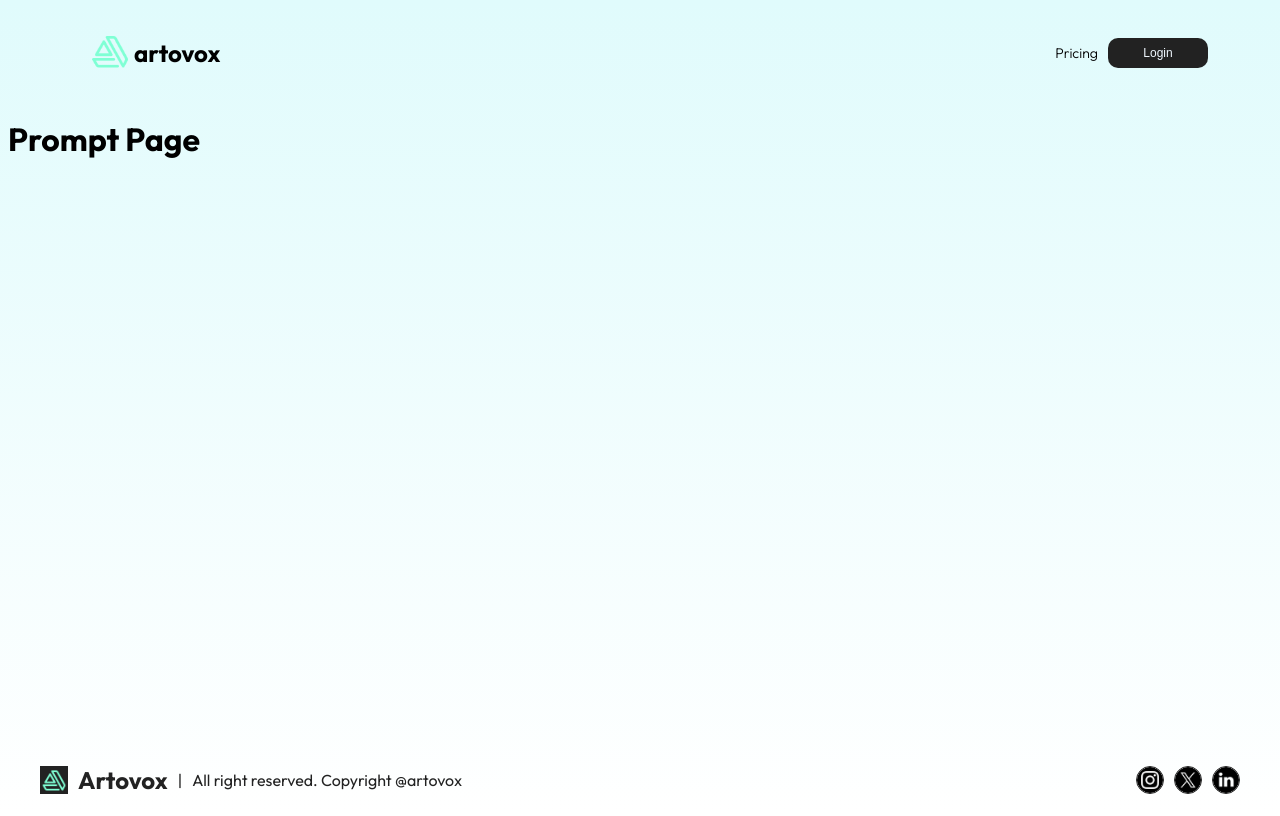
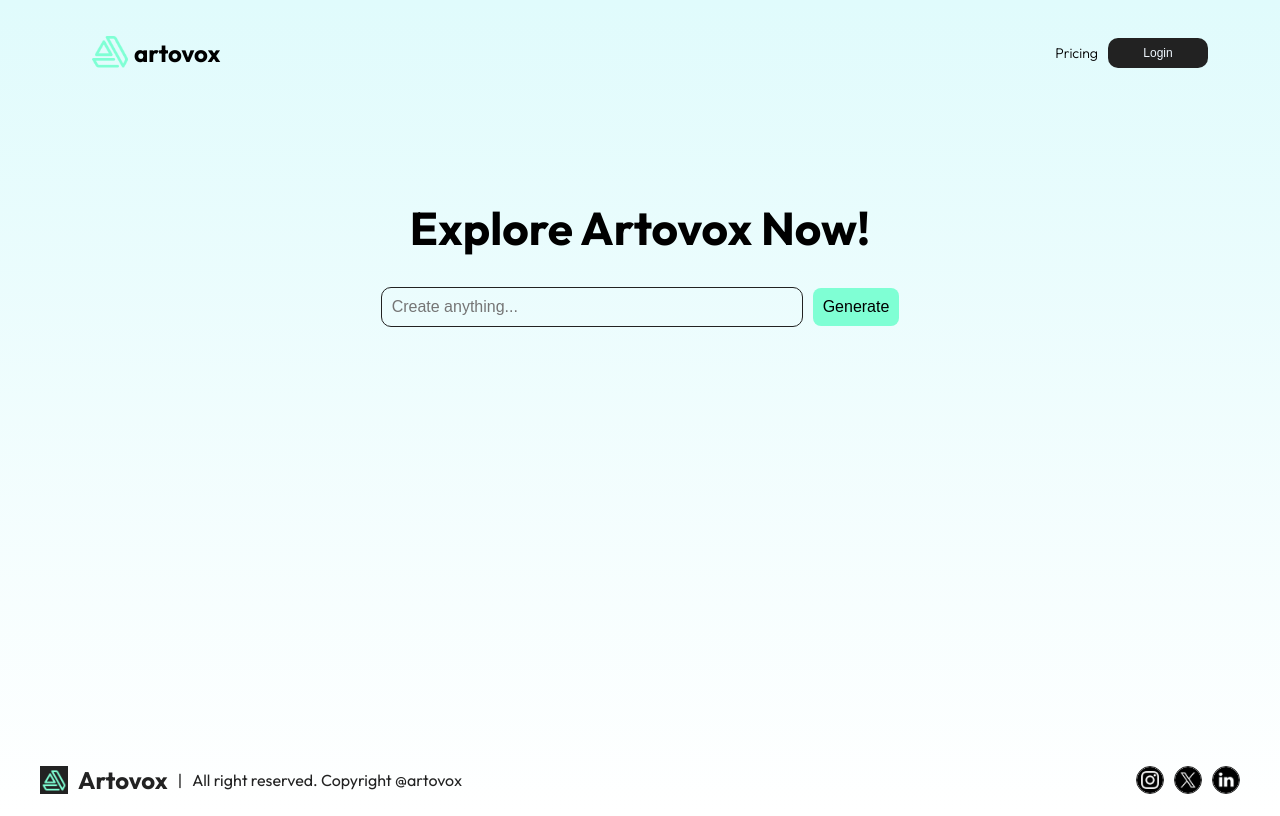
Before and after one commit to afsalshamsudeen/artovox, a React (Vite) app: page /prompt in a window 1280 px wide. Shown: the top 816 px of the page. Built offline with nearby package versions, Linux system fonts and the light colour scheme.

Commit message:
Promp Page Added

```diff
--- a/src/pages/PromptPage.jsx
+++ b/src/pages/PromptPage.jsx
@@ -1,10 +1,68 @@
+import styled from 'styled-components'
 
 
+const Container = styled.div`
+    display: flex;
+    flex-direction: column;
+    align-items: center;
+    justify-content: center;
+    margin-top: 70px;
+
+
+    h1{
+      font-size: 46px;
+
+    }
+`;
+const PromptWrapper = styled.div`
+    display: flex;
+    flex-direction: row;
+    align-items: center;
+    justify-content: center;
+    gap: 10px;
+`;
+
+const PromptFiled = styled.input`
+
+    border: 1px solid #222;
+    border-radius: 10px;
+    outline: none;
+    max-height: 80px;
+    width: 400px;
+    font-size: 16px;
+    padding: 10px;
+    background-color: transparent;
+`;
+const GenerateButton = styled.button`
+    padding: 10px;
+    font-size: 16px;
+    background-color: #7FFFD4;
+    box-shadow: 1px #222;
+    border: none;
+    border-radius: 8px;
+
+    &:hover {
+        background-color: #00ffaa;
+        color: white;
+        cursor: pointer;
+        transition: background-color 0.15s ease-in-out, color 0.15s ease-in-out;
+    }
+
+
+`;
+const PlaceholderFor = styled.section`
+    height: 100%;
+`;
 const Result = () => {
   return (
-    <div>
-      <h1>Prompt Page</h1>
-    </div>
+    <Container>
+      <h1>Explore Artovox Now!</h1>
+      <PromptWrapper>
+        <PromptFiled placeholder='Create anything...'/>
+      <GenerateButton>Generate</GenerateButton>
+      </PromptWrapper>
+      <PlaceholderFor/>
+    </Container>
   )
 }
 
```
